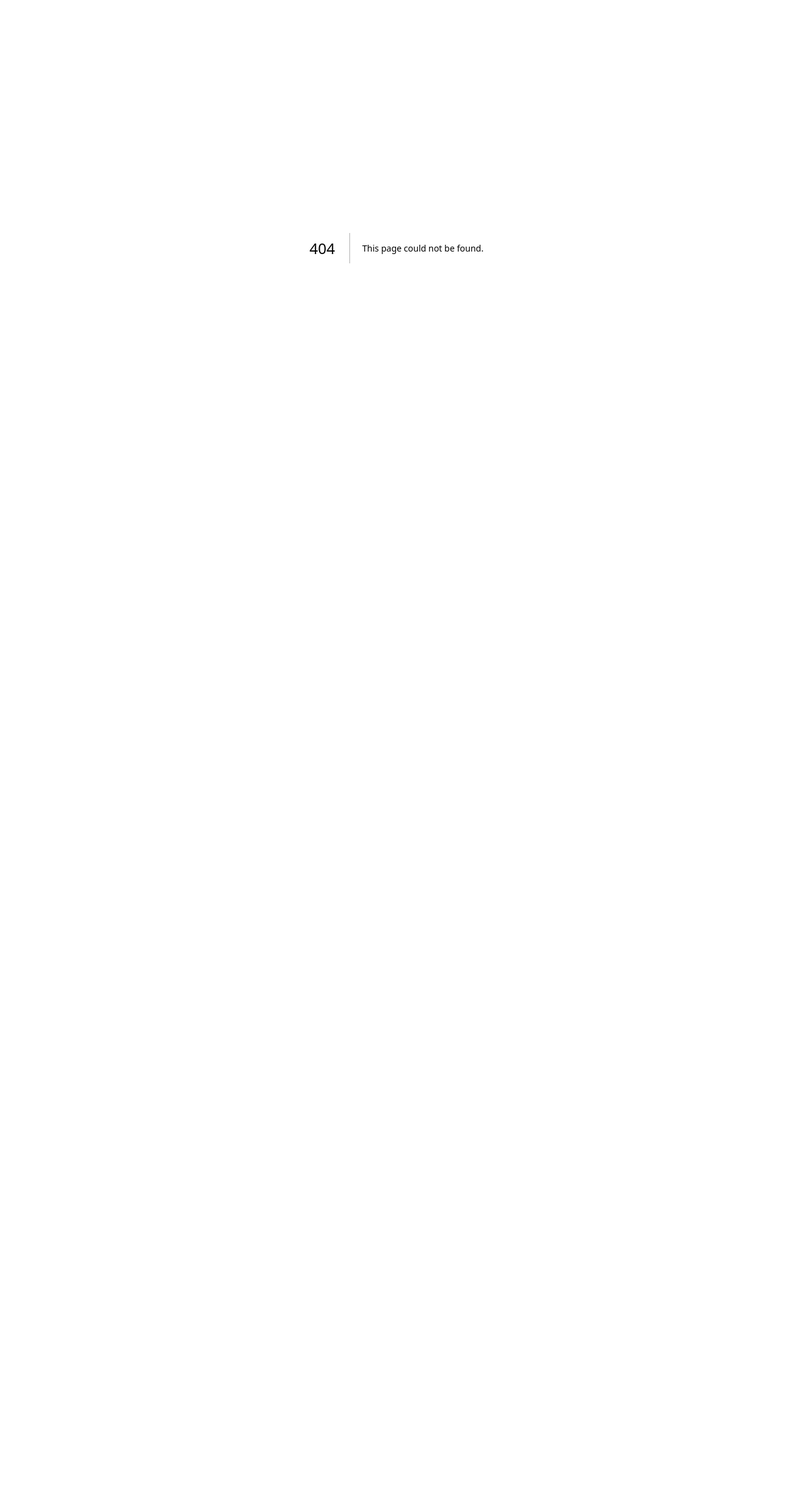
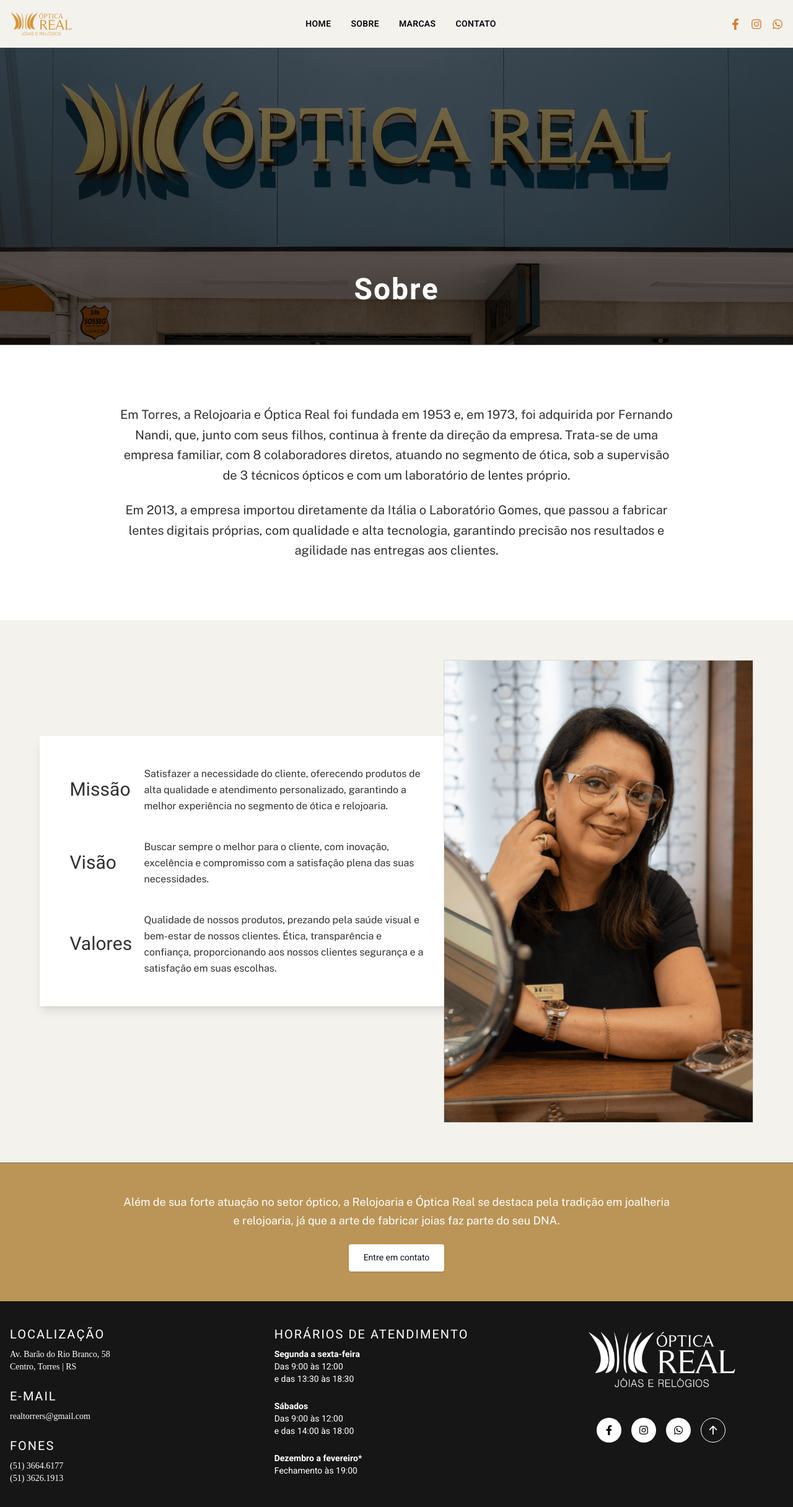
Before and after one commit to Adagen-Web/optica-real, a Next.js app: page /sobre in a window 1280 px wide. Before the commit this address had no page. Shown: the top 2432 px of the page at 62% size. Before the commit the page ends 800 px from the top, so only its background shows below. Built offline with nearby package versions, Linux system fonts and the light colour scheme.

Commit message:
pagina sobre

```diff
--- a/app/components/Footer.tsx
+++ b/app/components/Footer.tsx
@@ -21,19 +21,19 @@
         <div className="space-y-2">
           <p className="text-xl tracking-[2px] text-white font-heebo font-normal">HORÁRIOS DE ATENDIMENTO</p>
 
-          <p>
+          <p className='font-heebo'>
             <strong>Segunda a sexta-feira</strong><br />
             Das 9:00 às 12:00<br />
             e das 13:30 às 18:30
           </p>
 
-          <p className="pt-4">
+          <p className="pt-4 font-heebo">
             <strong>Sábados</strong><br />
             Das 9:00 às 12:00<br />
             e das 14:00 às 18:00
           </p>
 
-          <p className="pt-4">
+          <p className="pt-4 font-heebo">
             <strong>Dezembro a fevereiro*</strong><br />
             Fechamento às 19:00
           </p>
--- a/app/components/Nav.tsx
+++ b/app/components/Nav.tsx
@@ -23,7 +23,7 @@
           <Link href="/" className="hover:text-orange transition-colors">
             HOME
           </Link>
-          <Link href="#sobre" className="hover:text-orange transition-colors">
+          <Link href="/sobre" className="hover:text-orange transition-colors">
             SOBRE
           </Link>
           <Link href="#marcas" className="hover:text-orange transition-colors">
--- /dev/null
+++ b/app/components/sobre/SobreComponentes.tsx
@@ -0,0 +1,63 @@
+const MissaoVisaoValores = () => {
+  return (
+    <section className="bg-off-white px-4 py-16">
+      <div className="max-w-7xl mx-auto flex flex-col md:flex-row items-center justify-center relative">
+        {/* Texto com sobreposição centralizada */}
+        <div className="bg-white shadow-lg p-8 md:p-12 z-10 w-full items-center md:max-w-2xl relative md:-translate-y-8">
+          <div className="space-y-10">
+            {[
+              {
+                titulo: 'Missão',
+                texto:
+                  'Satisfazer a necessidade do cliente, oferecendo produtos de alta qualidade e atendimento personalizado, garantindo a melhor experiência no segmento de ótica e relojoaria.',
+              },
+              {
+                titulo: 'Visão',
+                texto:
+                  'Buscar sempre o melhor para o cliente, com inovação, excelência e compromisso com a satisfação plena das suas necessidades.',
+              },
+              {
+                titulo: 'Valores',
+                texto:
+                  'Qualidade de nossos produtos, prezando pela saúde visual e bem-estar de nossos clientes. Ética, transparência e confiança, proporcionando aos nossos clientes segurança e a satisfação em suas escolhas.',
+              },
+            ].map(({ titulo, texto }) => (
+              <div key={titulo} className="flex flex-col md:flex-row gap-6 items-center">
+                <h3 className="text-3xl text-[#313131] font-normal font-heebo w-24 shrink-0">{titulo}</h3>
+                <p className="text-[#313131] font-public-sans text-base leading-relaxed text-center md:text-left">{texto}</p>
+              </div>
+            ))}
+          </div>
+        </div>
+
+        {/* Imagem à direita, menor */}
+        <div className="md:w-[40%] w-full ml-[-20px] z-99 mt-10 md:mt-0">
+          <img
+            src="./social/2.png"
+            alt="Colaboradora Real"
+            className="w-full h-auto object-cover border border-[#0000001A]"
+          />
+        </div>
+      </div>
+    </section>
+  );
+};
+
+
+const ChamadaJoalheria = () => {
+  return (
+    <section className="bg-[#BA9557] border-t border-[#707070] px-4 py-12 text-white text-center">
+      <div className="max-w-4xl mx-auto space-y-6">
+        <p className="text-base md:text-lg leading-relaxed font-public-sans font-normal">
+          Além de sua forte atuação no setor óptico, a Relojoaria e Óptica Real se destaca pela tradição
+          em joalheria e relojoaria, já que a arte de fabricar joias faz parte do seu DNA.
+        </p>
+        <button className="bg-white cursor-pointer text-gray-900 font-normal font-heebo text-sm px-6 py-3 rounded shadow hover:bg-gray-100">
+          Entre em contato
+        </button>
+      </div>
+    </section>
+  );
+};
+
+export { MissaoVisaoValores, ChamadaJoalheria };
--- /dev/null
+++ b/app/components/sobre/SobrePage.tsx
@@ -0,0 +1,40 @@
+import Image from 'next/image';
+
+const SobrePage = () => {
+  return (
+    <main className="w-full">
+      {/* Hero da logo */}
+      <section className="relative w-full h-[380px] md:h-[480px] border-b border-[#707070]">
+        <Image
+          src="/hero3.png" // substitua com caminho correto
+          alt="Fachada Óptica Real"
+          fill
+          priority
+          className="object-cover object-top"
+        />
+        <div className="absolute inset-0 bg-black/50 flex items-end pb-16 justify-center">
+          <h1 className="text-white text-4xl md:text-5xl font-bold font-heebo tracking-[2px]">Sobre</h1>
+        </div>
+      </section>
+
+      {/* Texto institucional */}
+      <section className="bg-white px-4 py-16 md:py-24">
+        <div className="max-w-4xl mx-auto text-center text-[#313131] font-public-sans space-y-6 text-xl leading-relaxed">
+          <p>
+            Em Torres, a Relojoaria e Óptica Real foi fundada em 1953 e, em 1973, foi adquirida por Fernando Nandi,
+            que, junto com seus filhos, continua à frente da direção da empresa.
+            Trata-se de uma empresa familiar, com 8 colaboradores diretos, atuando no segmento de ótica, sob a
+            supervisão de 3 técnicos ópticos e com um laboratório de lentes próprio.
+          </p>
+          <p>
+            Em 2013, a empresa importou diretamente da Itália o Laboratório Gomes, que passou a fabricar lentes digitais
+            próprias, com qualidade e alta tecnologia, garantindo precisão nos resultados e agilidade nas entregas aos
+            clientes.
+          </p>
+        </div>
+      </section>
+    </main>
+  );
+};
+
+export default SobrePage;
--- a/app/layout.tsx
+++ b/app/layout.tsx
@@ -1,6 +1,8 @@
 import type { Metadata } from "next";
 import { Public_Sans, Heebo,  } from "next/font/google";
 import "./globals.css";
+import Footer from "./components/Footer";
+import Navbar from "./components/Nav";
 
 const publicSans = Public_Sans({
   variable: "--font-public-sans",
@@ -27,7 +29,11 @@
       <body
         className={`${publicSans.variable} ${heebo.variable} antialiased`}
       >
-        {children}
+        <Navbar />
+        <div>
+          {children}
+        </div>
+        <Footer />
       </body>
     </html>
   );
--- a/app/page.tsx
+++ b/app/page.tsx
@@ -1,7 +1,5 @@
 import BrandCarousel from "./components/BrandCarousel";
-import Footer from "./components/Footer";
 import Hero from "./components/Hero";
-import Navbar from "./components/Nav";
 import SectionExperiencia from "./components/SectionExperiencia";
 import SectionOculosJoias from "./components/SectionOculosJoias";
 import SectionPublico from "./components/SectionPublico";
@@ -12,7 +10,6 @@
 export default function Home() {
   return (
     <>
-      <Navbar />
       <Hero />
       <BrandCarousel />
       <SectionTitle />
@@ -23,7 +20,6 @@
 
       <SocialMediaCarousel />
       <SectionExperiencia />
-      <Footer />
     </>
   );
 }
--- /dev/null
+++ b/app/sobre/page.tsx
@@ -0,0 +1,12 @@
+import { ChamadaJoalheria, MissaoVisaoValores } from "../components/sobre/SobreComponentes";
+import SobrePage from "../components/sobre/SobrePage";
+
+export default function Home() {
+  return (
+    <>
+      <SobrePage />
+      <MissaoVisaoValores />
+      <ChamadaJoalheria />
+    </>
+  );
+}
```
